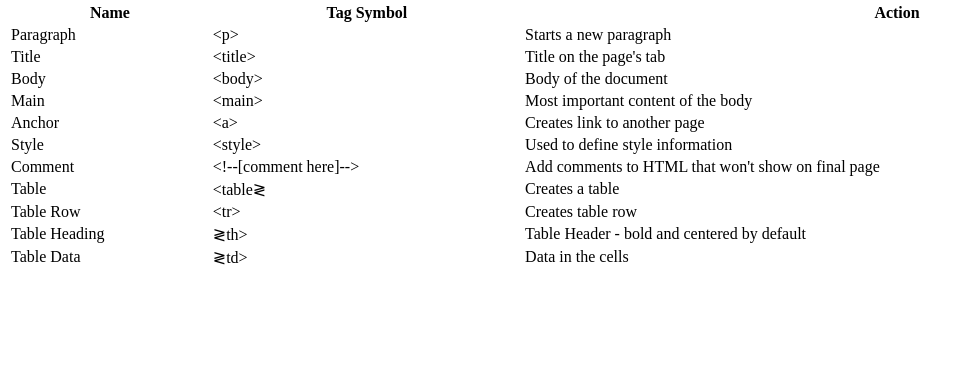
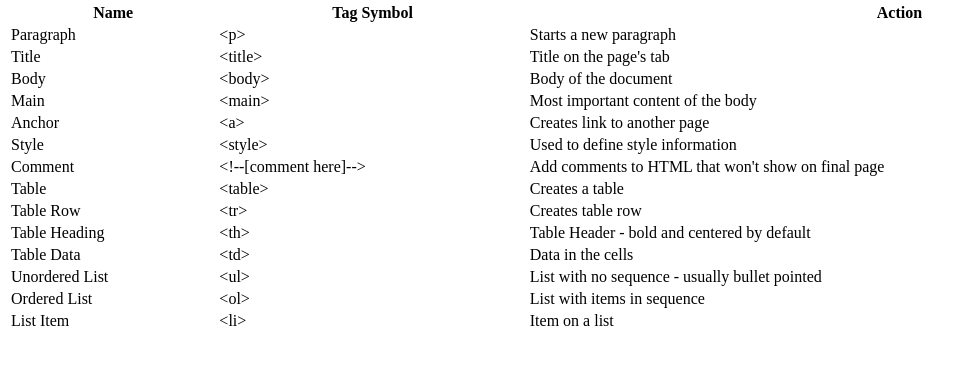
Before and after one commit to karicfuller/Tech-Academy-Automated-HTML-and-CSS-Course, a plain HTML site: page HTML and CSS Projects/Basic_HTML_and_CSS/HTML_Table.html in a window 1280 px wide. Shown: the part 79-444 px from the top of the page, without its empty margins (0-974 px from the left). Drawn offline with Linux system fonts and the light colour scheme.

Commit message:
Fixed tag symbols

```diff
--- a/HTML and CSS Projects/Basic_HTML_and_CSS/HTML_Table.html
+++ b/HTML and CSS Projects/Basic_HTML_and_CSS/HTML_Table.html
@@ -56,7 +56,7 @@
 
             <tr>
                 <td>Table</td>
-                <td>&lt;table&gl;</td>
+                <td>&lt;table&gt;</td>
                 <td>Creates a table</td>
             </tr>
 
@@ -68,14 +68,32 @@
 
             <tr>
                 <td>Table Heading</td>
-                <td>&gl;th&gt;</td>
+                <td>&lt;th&gt;</td>
                 <td>Table Header - bold and centered by default</td>
             </tr>
 
             <tr>
                 <td>Table Data</td>
-                <td>&gl;td&gt;</td>
+                <td>&lt;td&gt;</td>
                 <td>Data in the cells</td>
+            </tr>
+
+            <tr>
+                <td>Unordered List</td>
+                <td>&lt;ul&gt;</td>
+                <td>List with no sequence - usually bullet pointed</td>
+            </tr>
+
+            <tr>
+                <td>Ordered List</td>
+                <td>&lt;ol&gt;</td>
+                <td>List with items in sequence</td>
+            </tr>
+
+            <tr>
+                <td>List Item</td>
+                <td>&lt;li&gt;</td>
+                <td>Item on a list</td>
             </tr>
         </table>
     </body>
```
